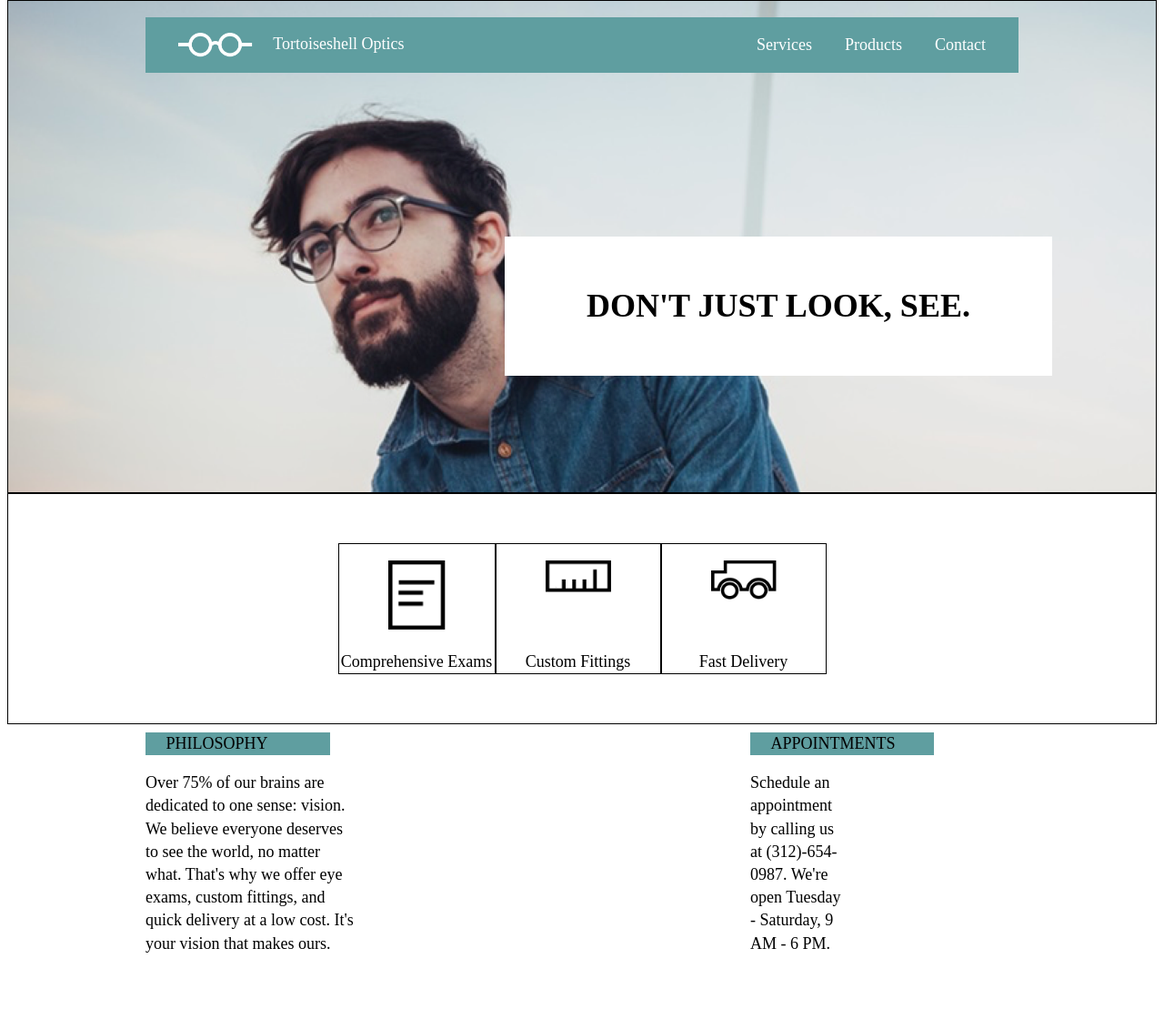
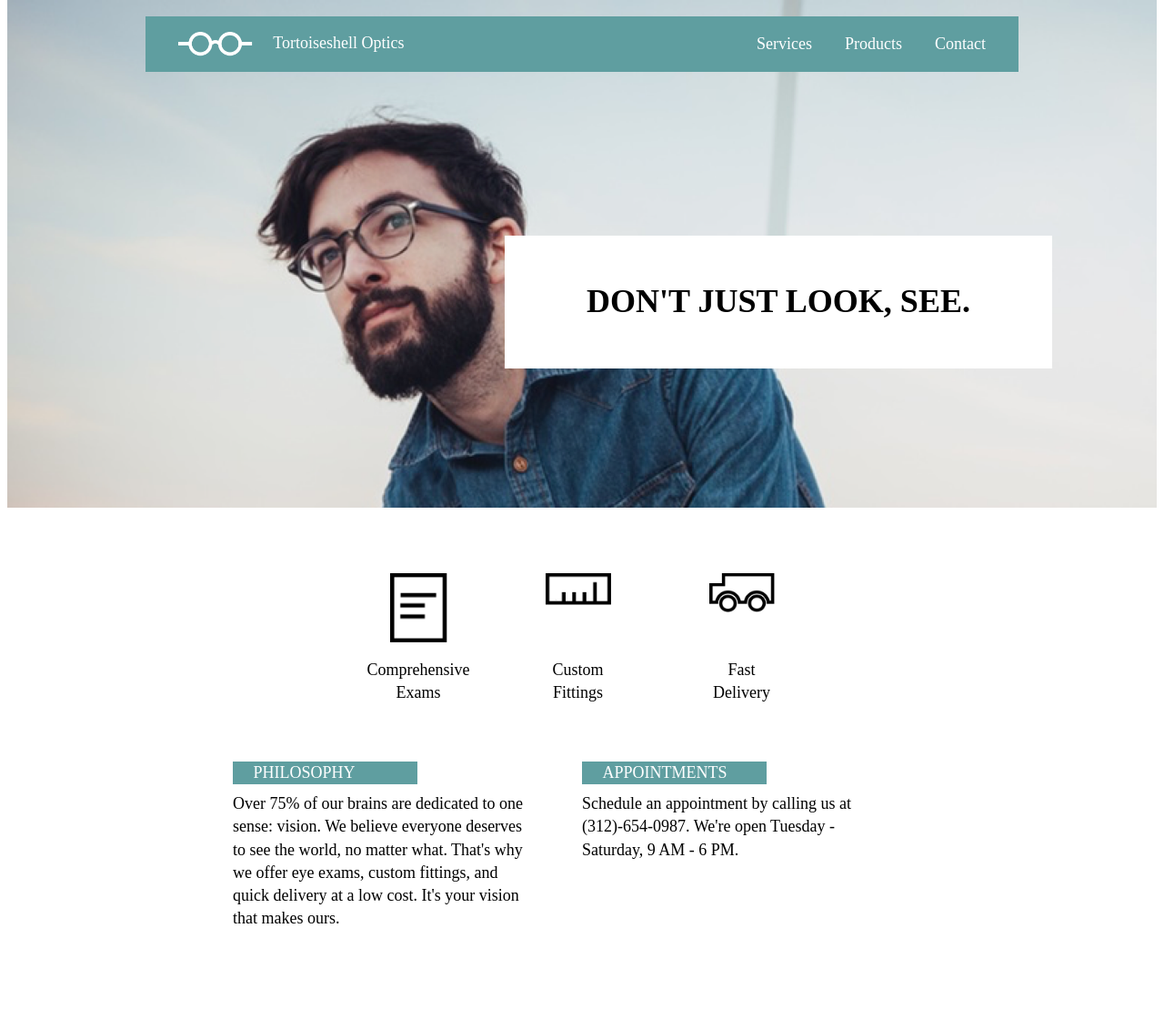
Before and after one commit to gillyam/TortoiseshellOptics, a plain HTML site: page index.html in a window 1280 px wide. Shown: the part 8-1117 px from the top of the page at 91% size. Drawn offline with Linux system fonts and the light colour scheme.

Commit message:
finished desktop view

```diff
--- a/index.html
+++ b/index.html
@@ -7,6 +7,7 @@
     <link href="./resources/css/style.css" type="text/css" rel="stylesheet" />
   </head>
   <body>
+    <!--main banner section-->
     <div class=banner>
       <div class=container>
         <div class=logo>
@@ -25,35 +26,38 @@
         <h1>DON'T JUST LOOK, SEE.</h1>
       </div>
     </div>
+    <!--key selling points-->
     <div class=selling-points>
       <div class=container>
         <div class=point>
           <img id=paper src="./resources/images/paper-icon.png" />
-          <span class=image-text>Comprehensive Exams</span>
+          <span class=image-text>Comprehensive<br /> Exams</span>
         </div>
         <div class=point>
           <img id=ruler src="./resources/images/ruler-icon.png" />
-          <span class=image-text>Custom Fittings</span>
+          <span class=image-text>Custom<br /> Fittings</span>
         </div>
         <div class=point>
           <img id=truck src="./resources/images/truck-icon.png" />
-          <span class=image-text>Fast Delivery</span>
+          <span class=image-text>Fast<br />Delivery</span>
         </div>
       </div>
     </div>
+    <!--business info-->
     <div class=business-info>
       <div class=container>
         <div class=info>
           <div class=title>PHILOSOPHY</div>
-          <p>Over 75% of our brains are dedicated to one sense: vision. We believe everyone deserves to see the world, no matter what.
-            That's why we offer eye exams, custom fittings, and quick delivery at a low cost. It's your vision that makes ours.</p>
+          <span class=description>Over 75% of our brains are dedicated to one sense: vision. We believe everyone deserves to see the world, no matter what.
+          That's why we offer eye exams, custom fittings, and quick delivery at a low cost. It's your vision that makes ours.</span>
         </div>
         <div class=info>
           <div class=title>APPOINTMENTS</div>
-          <p>Schedule an appointment by calling us at (312)-654-0987. We're open Tuesday - Saturday, 9 AM - 6 PM.</p>
+          <span class=description>Schedule an appointment by calling us at (312)-654-0987. We're open Tuesday - Saturday, 9 AM - 6 PM.</span>
         </div>
       </div>
     </div>
+    <!--footer-->
     <footer>
       <div class=container>
         <div class=copyright>
--- a/resources/css/style.css
+++ b/resources/css/style.css
@@ -1,3 +1,5 @@
+/*universal styles*/
+
 html{
   font-size: 18px;
   line-height: 1.4;
@@ -7,36 +9,38 @@ html{
   font-size: 1rem;
 }
 .container{
+  display: flex;
   width: 960px;
 }
+/* main banner section */
 .banner{
+  display: flex;
+  flex-direction: column;
+  align-items: center;
+  height: 31rem;
   background-image: url("../images/glasses-bg.png");
   background-repeat: no-repeat;
   background-size: cover;
-  border: 1px solid black;
-  height: 30rem;
-  display: flex;
-  flex-direction: column;
-  align-items: center;
 }
 .banner .container{
-  display: flex;
   margin-top: 1rem;
   justify-content: space-between;
   align-items: center;
   background-color: cadetblue;
   color: white;
 }
+
+/* top logo */
 .logo img{
   height: 1.5rem;
-  padding-left: 2rem;
-  padding-right: 1rem;
+  padding: 0rem 1rem 0rem 2rem;
   vertical-align: middle;
 }
+
+/* top navigation bar */
 .nav{
-  padding-bottom: 1rem;
+  padding: 0rem 0rem 1rem 0rem;
 }
-
 ul{
   list-style-type: none;
 }
@@ -44,6 +48,8 @@ li{
   float: left;
   padding-right: 2rem;
 }
+
+/* tagline */
 .tagline{
   background-color: white;
   margin-top: 10rem;
@@ -51,29 +57,32 @@ li{
   position: relative;
   left: 12rem;
 }
+h1{
+  font-weight: bold;
+  font-size: 2rem;
+  line-height: 1.2;
+}
+
+/* selling points */
 .selling-points{
-  border: 1px solid black;
   display: flex;
   justify-content: center;
 }
 .selling-points .container{
-  display: flex;
-  height: 8rem;
+  height: 9rem;
   justify-content: center;
-  margin-top: 3rem;
-  margin-bottom: 3rem;
+  margin: 3rem 0rem 3rem 0rem;
 }
 .point{
   display: flex;
   flex-direction: column;
   justify-content: space-between;
   align-items: center;
-  border: 1px solid black;
 }
 .image-text{
-
+  text-align: center;
 }
-*#paper{
+#paper{
   width: 3.5rem;
   padding: 1rem;
   margin-left: 2rem;
@@ -85,7 +94,6 @@ li{
   padding: 1rem;
   margin-left: 2rem;
   margin-right: 2rem;
-
 }
 #truck{
   width: 4rem;
@@ -93,30 +101,35 @@ li{
   margin-left: 2rem;
   margin-right: 2rem;
 }
+
+/* business info */
 .business-info{
   display: flex;
   justify-content: center;
 }
 .business-info .container{
-  display: flex;
   margin-bottom: 5rem;
+  justify-content: center;
 }
-p{
-  width: 35%;
+.description{
+  text-align: left;
 }
 .title{
   padding-left: 1.25rem;
   width: 10rem;
-  margin-top: 0.5rem;
-  margin-bottom: 0.5rem;
+  margin: 0.5rem 0rem 0.5rem 0rem;
   background-color: cadetblue;
+  color: white;
+}
+.info{
+  width: 35%;
+  padding-right: 5%;
 }
 footer{
   display: flex;
   justify-content: center;
 }
 footer .container{
-  display: flex;
   background-color: azure;
   padding-top: 4rem;
   padding-bottom: 4rem;
```
